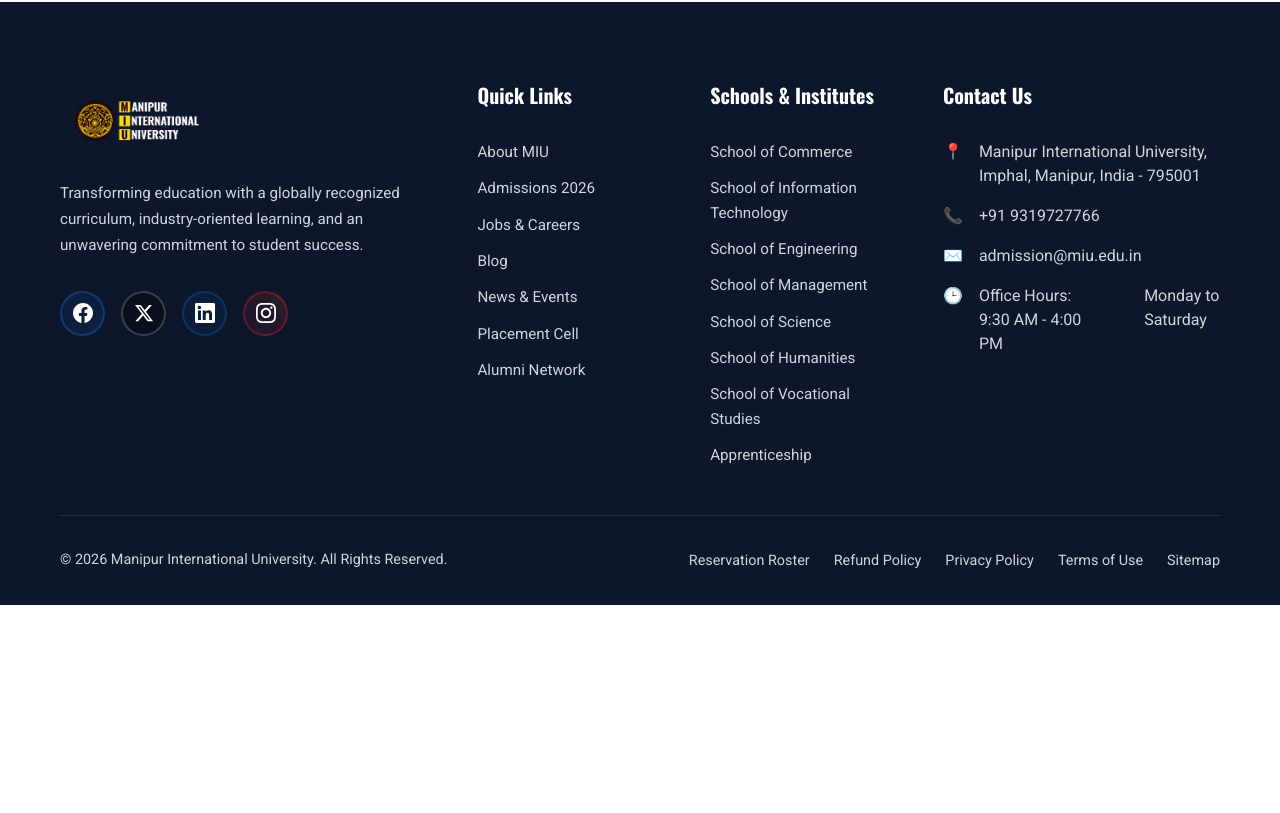
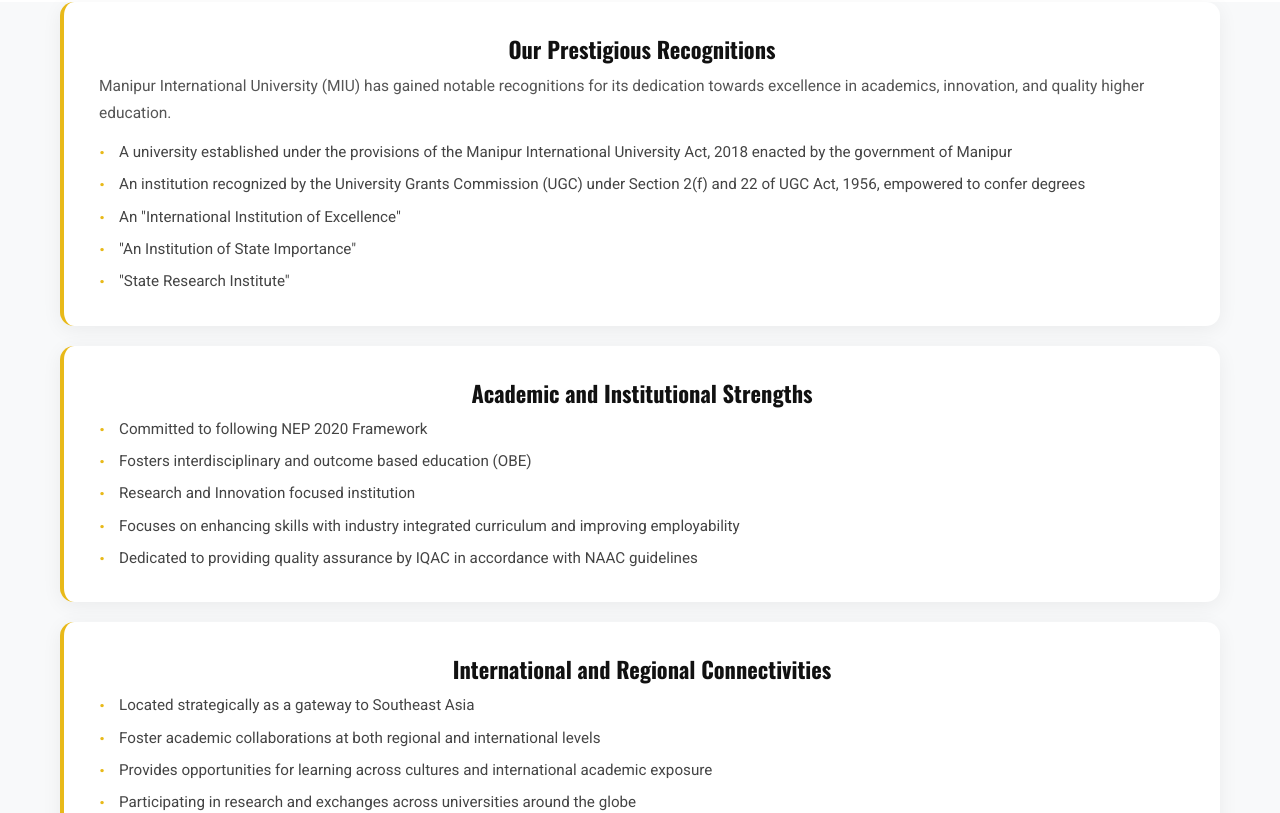
Before and after one commit to dilshadbvoc-ui/manipur, a Next.js app: page /about in a window 1280 px wide. Shown: the part 1174-1987 px from the top of the page. Before the commit the page ends 1779 px from the top, so only its background shows below. Built offline with nearby package versions, Linux system fonts and the light colour scheme; no server answers; the database is empty.

Commit message:
Add recognitions section to about page

```diff
--- a/src/app/about/page.jsx
+++ b/src/app/about/page.jsx
@@ -12,6 +12,56 @@
   'Being strategically positioned in Manipur, the gateway to Southeast Asia, MIU is ideally suited to serve its role as a regional university and a center for academic exchange between India and Southeast Asia.',
   'Consistent with the tradition of the traditional Indian educational system while at the same time incorporating modern ideas of international universities, MIU encourages interdisciplinarity and intercultural exchange.',
   'At the heart of MIU lies the belief in the value of knowledge, culture, and individuality.',
+];
+
+const recognitions = [
+  {
+    title: 'Our Prestigious Recognitions',
+    intro: 'Manipur International University (MIU) has gained notable recognitions for its dedication towards excellence in academics, innovation, and quality higher education.',
+    points: [
+      'A university established under the provisions of the Manipur International University Act, 2018 enacted by the government of Manipur',
+      'An institution recognized by the University Grants Commission (UGC) under Section 2(f) and 22 of UGC Act, 1956, empowered to confer degrees',
+      'An "International Institution of Excellence"',
+      '"An Institution of State Importance"',
+      '"State Research Institute"',
+    ],
+  },
+  {
+    title: 'Academic and Institutional Strengths',
+    points: [
+      'Committed to following NEP 2020 Framework',
+      'Fosters interdisciplinary and outcome based education (OBE)',
+      'Research and Innovation focused institution',
+      'Focuses on enhancing skills with industry integrated curriculum and improving employability',
+      'Dedicated to providing quality assurance by IQAC in accordance with NAAC guidelines',
+    ],
+  },
+  {
+    title: 'International and Regional Connectivities',
+    points: [
+      'Located strategically as a gateway to Southeast Asia',
+      'Foster academic collaborations at both regional and international levels',
+      'Provides opportunities for learning across cultures and international academic exposure',
+      'Participating in research and exchanges across universities around the globe',
+    ],
+  },
+  {
+    title: 'Student Excellence',
+    points: [
+      'Transparent academic and examination system for students\' benefit',
+      'Highly devoted towards practical learning and real world applicability',
+      'Financial aid and scholarship provided to deserving students',
+      'Conducive learning environment for all round development',
+    ],
+  },
+  {
+    title: 'Quality and Compliance Oriented',
+    points: [
+      'Follows guidelines of statutory and regulatory authorities',
+      'Maintains transparency in all disclosures',
+      'Periodic academic and administrative audits',
+    ],
+  },
 ];
 
 export default function AboutPage() {
@@ -41,6 +91,23 @@
           <p className="about-intro-cta">Start your educational journey with Manipur International University!</p>
         </div>
       </div>
+
+      {/* Recognitions block */}
+      <div className="about-recognitions-block">
+        <div className="container">
+          {recognitions.map((sec, i) => (
+            <div key={i} className="about-rec-section">
+              <h2 className="about-rec-title">{sec.title}</h2>
+              {sec.intro && <p className="about-rec-intro">{sec.intro}</p>}
+              <ul className="about-rec-list">
+                {sec.points.map((pt, j) => (
+                  <li key={j}>{pt}</li>
+                ))}
+              </ul>
+            </div>
+          ))}
+        </div>
+      </div>
     </div>
   );
 }
--- a/src/styles/About.css
+++ b/src/styles/About.css
@@ -471,3 +471,61 @@
   margin-top: 28px;
   font-family: var(--font-heading);
 }
+
+/* ── Recognitions Block ── */
+.about-recognitions-block {
+  padding: 0 15px 80px;
+  background: #f8f9fa;
+}
+
+.about-rec-section {
+  background: white;
+  border-radius: 14px;
+  padding: 32px 35px;
+  box-shadow: 0 4px 20px rgba(0,0,0,0.06);
+  margin-bottom: 20px;
+  border-left: 4px solid var(--lpu-orange);
+}
+
+.about-rec-title {
+  font-size: clamp(1.1rem, 2.5vw, 1.4rem);
+  color: var(--lpu-black);
+  margin-bottom: 10px;
+  font-family: var(--font-heading);
+}
+
+.about-rec-intro {
+  font-size: 0.97rem;
+  color: #555;
+  line-height: 1.7;
+  margin-bottom: 14px;
+  font-family: var(--font-body);
+}
+
+.about-rec-list {
+  list-style: none;
+  padding: 0;
+  margin: 0;
+  display: flex;
+  flex-direction: column;
+  gap: 8px;
+}
+
+.about-rec-list li {
+  font-size: 0.95rem;
+  color: #444;
+  font-family: var(--font-body);
+  line-height: 1.6;
+  padding-left: 20px;
+  position: relative;
+}
+
+.about-rec-list li::before {
+  content: '·';
+  position: absolute;
+  left: 0;
+  color: var(--lpu-orange);
+  font-weight: 900;
+  font-size: 1.2rem;
+  line-height: 1.4;
+}
```
